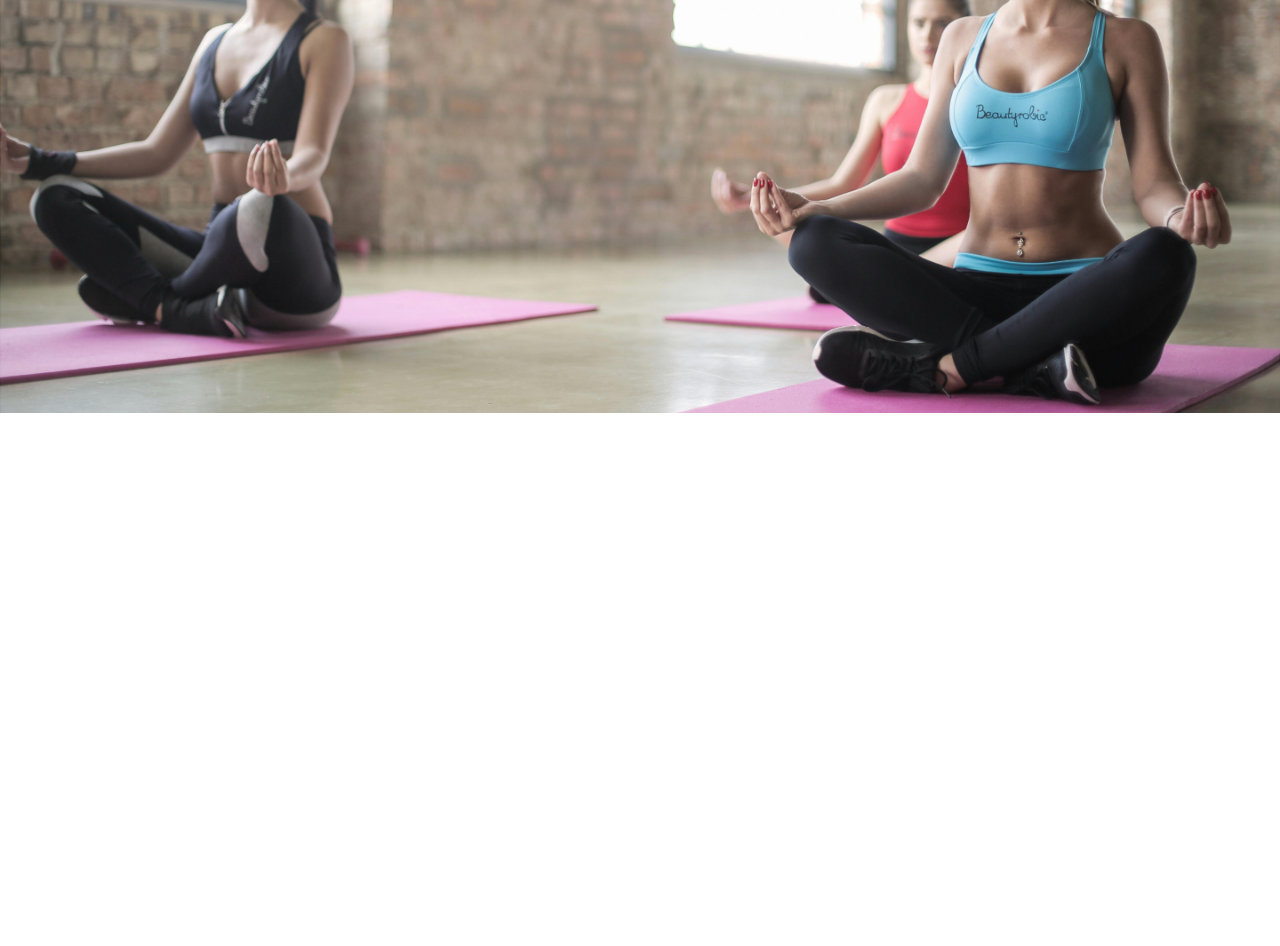
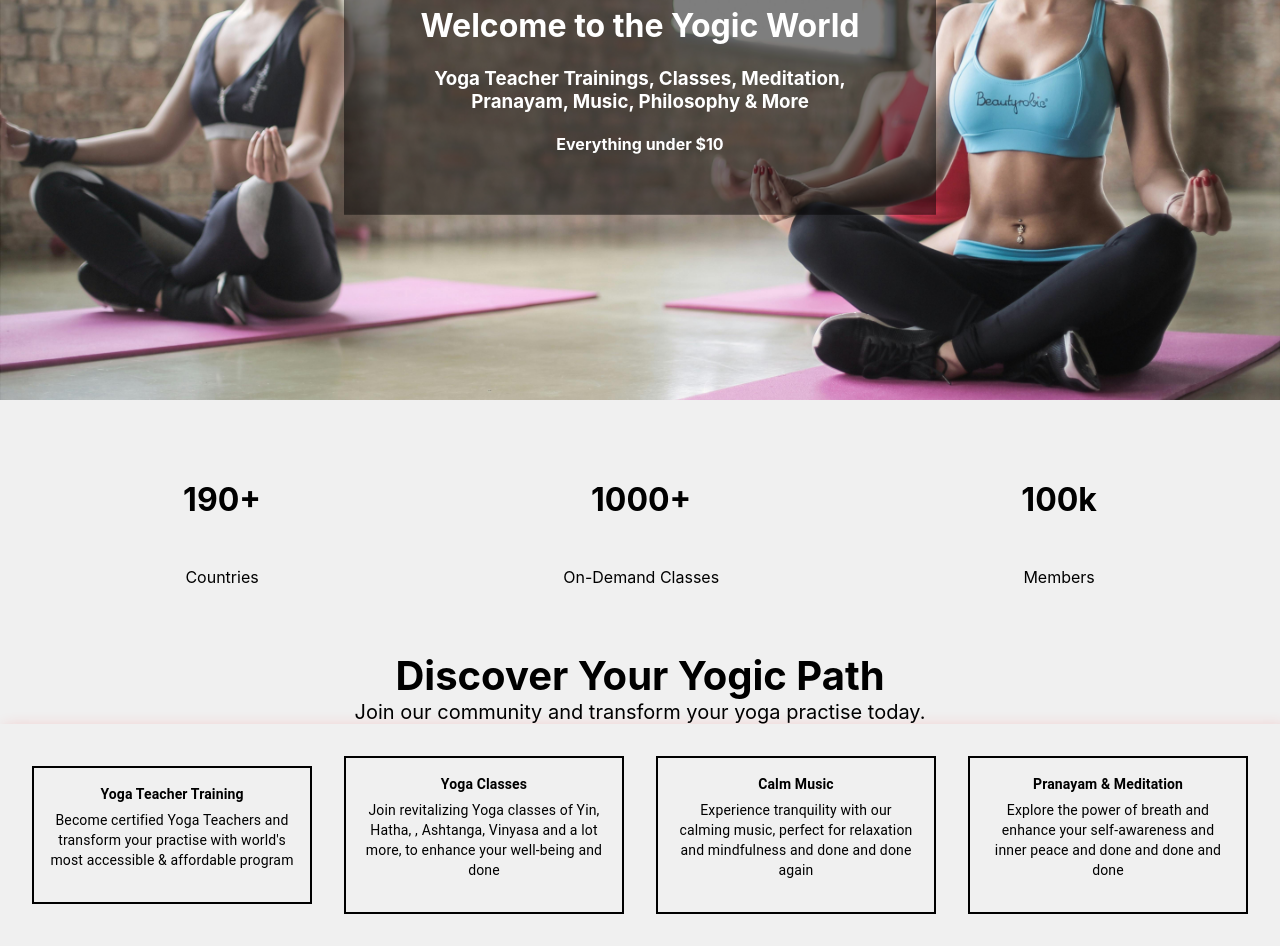
Before and after one commit to Sushantshekharzz/bodsphere, a React (Create React App) app: page / in a window 1280 px wide. Shown: the part 300-1246 px from the top of the page. Before the commit the page ends 873 px from the top, so only its background shows below. Built offline with nearby package versions, Linux system fonts and the light colour scheme.

Commit message:
yogic path part

```diff
--- a/src/App.js
+++ b/src/App.js
@@ -13,9 +13,6 @@ function App() {
       <Route element={<Categories/>} path="/categories" />
       <Route element={<Notification/>} path="/notification" />
       <Route element={<AiMusic/>} path="/aimusic" />
-
-
-
     </Routes>
    </Router>
   );
--- a/src/component/Home.js
+++ b/src/component/Home.js
@@ -1,32 +1,163 @@
-import React from 'react'
+import React from 'react';
 import Box from '@mui/material/Box';
 import Navbar from './Navbar';
-import yogapic  from "../image/yogapic.jpg"
+import yogapic from "../image/yogapic.jpg";
+import Card from '@mui/material/Card';
+import CardActions from '@mui/material/CardActions';
+import CardContent from '@mui/material/CardContent';
+import Typography from '@mui/material/Typography';
 
 
 export default function Home() {
     return (
         <>
-    <Navbar/>
-    <Box sx={{minHeight:'100vh'}}>
+            <Navbar />
+            <Box sx={{ minHeight: '100vh' }}>
                 <Box
                     sx={{
-        height: '80vh', // Full viewport height (adjust as needed)
-        backgroundImage: `url(${yogapic})`, // Replace with your image URL
+                        height: '80vh',
+                        backgroundImage: `url(${yogapic})`,
                         backgroundSize: 'cover',
                         backgroundPosition: 'center',
                         position: 'relative',
                     }}
                 >
-      {/* Overlay Text */}
-      <Box>
-        <h1>Welcome to the  </h1>
-      </Box>
+                    {/* Text overlay with better width and padding */}
+                    <Box sx={{
+                        wordBreak: 'break-word',
+                        width: '40%', // Adjust width as necessary
+                        padding: 5,
+                        backgroundColor: 'rgba(0, 0, 0, 0.5)', // Optional: for better text visibility on image
+                        color: 'white',
+                        position: 'absolute',
+                        top: '50%',
+                        left: '50%',
+                        transform: 'translate(-50%, -50%)',
+                        textAlign: 'center',
+                    }}>
+                        <h1>Welcome to the Yogic World</h1>
+                        <h3>Yoga Teacher Trainings, Classes, Meditation, Pranayam, Music, Philosophy & More</h3>
+                        <h4>Everything under $10</h4>
                     </Box>
                 </Box>
 
+                {/* Statistics Section */}
+                <Box sx={{
+                    display: 'flex',
+                    justifyContent: 'space-around',
+                    alignItems: 'center',
+                    padding: 4,
+                    flexWrap: 'wrap', // Makes the layout responsive on smaller screens
+                    backgroundColor: '#f0f0f0',
+                }}>
+                    {/* Box for Countries */}
+                    <Box sx={{
+                        display: 'flex',
+                        alignItems: 'center',
+                        justifyContent: 'center',
+                        flexDirection: 'column',
+                        textAlign: 'center',
+                        padding: 2,
+                    }}>
+                        <p style={{ fontSize: '2rem', fontWeight: 'bold' }}>190+</p>
+                        <p>Countries</p>
+                    </Box>
 
+                    {/* Box for On-Demand Classes */}
+                    <Box sx={{
+                        display: 'flex',
+                        alignItems: 'center',
+                        justifyContent: 'center',
+                        flexDirection: 'column',
+                        textAlign: 'center',
+                        padding: 2,
+                    }}>
+                        <p style={{ fontSize: '2rem', fontWeight: 'bold' }}>1000+</p>
+                        <p>On-Demand Classes</p>
+                    </Box>
 
+                    {/* Box for Members */}
+                    <Box sx={{
+                        display: 'flex',
+                        alignItems: 'center',
+                        justifyContent: 'center',
+                        flexDirection: 'column',
+                        textAlign: 'center',
+                        padding: 2,
+                    }}>
+                        <p style={{ fontSize: '2rem', fontWeight: 'bold' }}>100k</p>
+                        <p>Members</p>
+                    </Box>
+                </Box>
+                <Box sx={{
+                    textAlign: 'center', backgroundColor: '#f0f0f0',
+                }}>
+                    <Box style={{ fontSize: 40, fontWeight: 'bold' }}>Discover Your Yogic Path</Box>
+                    <Box style={{ fontSize: 20 }}>Join our community and transform your yoga practise today.</Box>
+                </Box>
+
+                <Box sx={{
+                    display: 'flex', alignItems: 'center', justifyContent: 'center', gap: 4, padding: 4., backgroundColor: '#f0f0f0', boxShadow: '5px 5px 15px rgba(255, 47, 47, 0.3)'
+                }}>
+                    <Box sx={{
+                        height: '100%', width: '100%', border: '2px solid black', textAlign: 'center', // Adding a white border
+
+                    }}>                    <CardContent>
+                            <Typography gutterBottom sx={{ color: 'black', fontSize: 14, fontWeight: 'bold' }}>
+                                Yoga Teacher Training
+                            </Typography>
+                            <Typography variant="h5" component="div">
+                            </Typography>
+                            <Typography variant="body2">
+                                Become certified Yoga Teachers and transform your practise with world's most accessible &   affordable program
+                            </Typography>
+                        </CardContent>
+                        <CardActions>
+                        </CardActions>
+                    </Box>
+
+                    <Box sx={{ height: '100%', width: '100%', border: '2px solid black', textAlign: 'center', }}>                    <CardContent>
+                        <Typography gutterBottom sx={{ color: 'black', fontWeight: 'bold', fontSize: 14 }}>
+                            Yoga Classes
+                        </Typography>
+                        <Typography variant="h5" component="div">
+                        </Typography>
+                        <Typography variant="body2">
+                            Join revitalizing Yoga classes of Yin, Hatha, , Ashtanga, Vinyasa and a lot more, to enhance your well-being and done
+                        </Typography>
+                    </CardContent>
+                        <CardActions>
+                        </CardActions>
+                    </Box>
+                    <Box sx={{ height: '100%', width: '100%', border: '2px solid black', textAlign: 'center', }}>                    <CardContent>
+                        <Typography gutterBottom sx={{ color: 'black', fontWeight: 'bold', fontSize: 14 }}>
+                            Calm Music
+                        </Typography>
+                        <Typography variant="h5" component="div">
+                        </Typography>
+                        <Typography variant="body2">
+Experience tranquility with our calming music, perfect for relaxation and mindfulness and done and done again
+                        </Typography>
+                    </CardContent>
+                        <CardActions>
+                        </CardActions>
+                    </Box>
+                    <Box sx={{ height: '100%', width: '100%', border: '2px solid black', textAlign: 'center', }}>                    <CardContent>
+                        <Typography gutterBottom sx={{ color: 'black', fontWeight:'bold', fontSize: 14 }}>
+Pranayam & Meditation
+                        </Typography>
+                        <Typography variant="h5" component="div">
+                        </Typography>
+                        <Typography variant="body2">
+                          Explore  the power of breath and enhance your self-awareness and inner peace and done  and done and done
+                        </Typography>
+                    </CardContent>
+                        <CardActions>
+                        </CardActions>
+                    </Box>
+                </Box>
+
+            </Box>
         </>
-  )
+    );
 }
--- a/src/component/Navbar.js
+++ b/src/component/Navbar.js
@@ -5,7 +5,7 @@ import { Link } from 'react-router-dom';
 
 export default function Navbar() {
   return (
-    <Box sx={{height:'20%'}}>
+    <Box sx={{height:'60px'}}>
         <Box sx={{ display:'flex', alignItems:'center', justifyContent:'space-between', padding:2 }}>
            <Box sx={{color:'yellow'}}>
             BODSPHERE
@@ -15,7 +15,6 @@ export default function Navbar() {
             <Link to="/categories" style={{ textDecoration: 'none', color: 'inherit' }}>Categories</Link>
             <Link  to="/notification" style={{ textDecoration: 'none', color: 'inherit' }}>Notification</Link>
             <Link  to="/aimusic" style={{ textDecoration: 'none', color: 'inherit' }}>Ai Music</Link>
-
            </Box>
         </Box>
     </Box>
```
Lines whose indentation alone changed are shown as unchanged.
